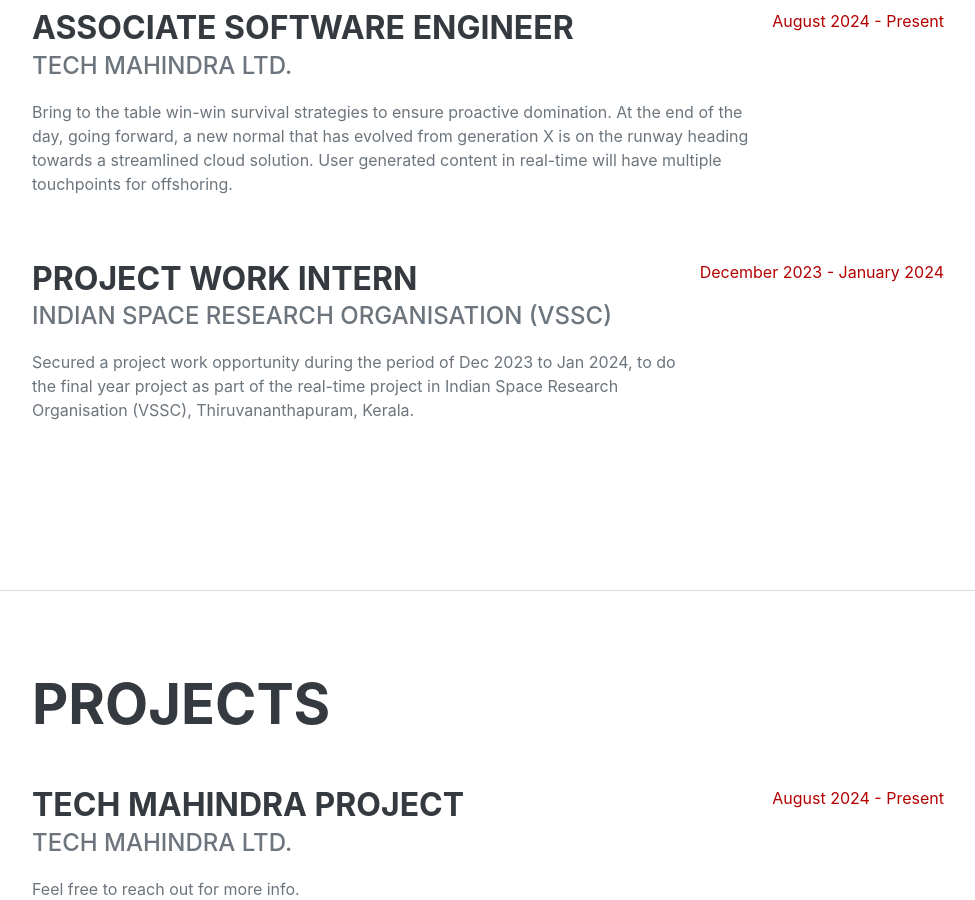
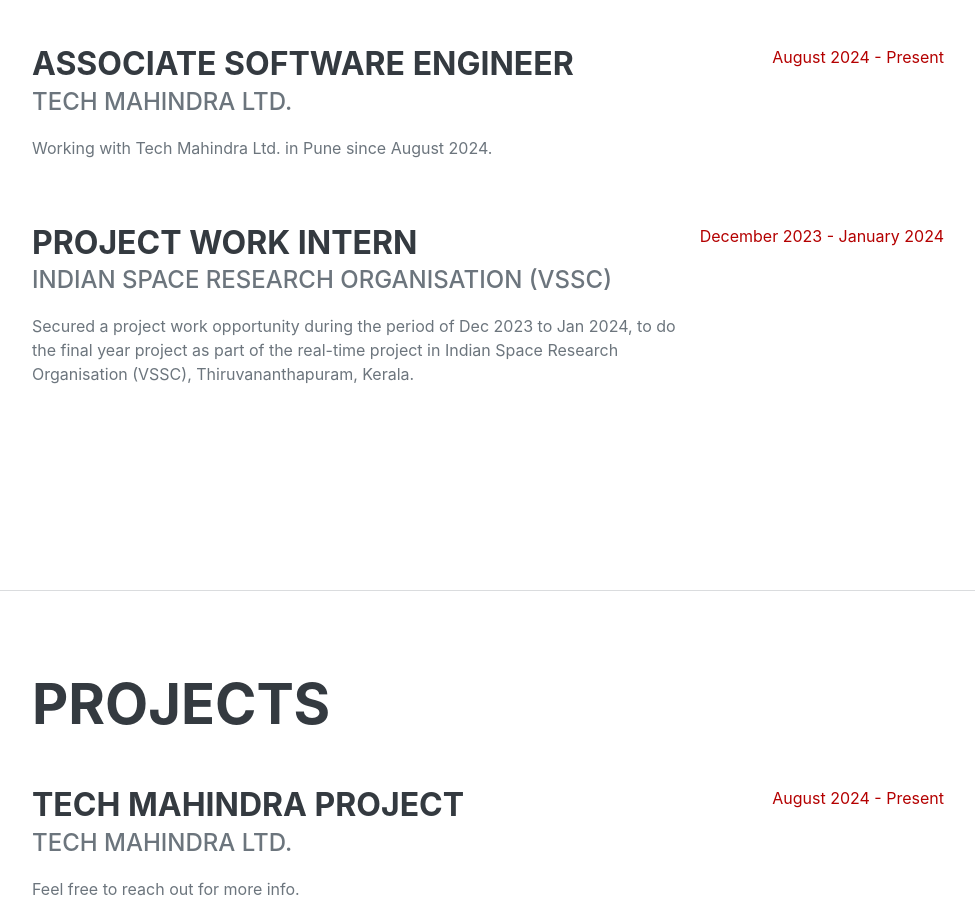
Before and after one commit to SHozab29/SHozab29.github.io, a plain HTML site: page index.html in a window 1280 px wide. Shown: the part 1011-1911 px from the top of the page, without its empty margins (288-1263 px from the left). Drawn offline with nearby package versions, Linux system fonts and the light colour scheme; a web font is replaced by a local one.

Commit message:
Discription fix

```diff
--- a/index.html
+++ b/index.html
@@ -66,7 +66,7 @@
                         <div class="flex-grow-1">
                             <h3 class="mb-0">Associate Software Engineer</h3>
                             <div class="subheading mb-3">Tech Mahindra Ltd.</div>
-                            <p>Bring to the table win-win survival strategies to ensure proactive domination. At the end of the day, going forward, a new normal that has evolved from generation X is on the runway heading towards a streamlined cloud solution. User generated content in real-time will have multiple touchpoints for offshoring.</p>
+                            <p>Working with Tech Mahindra Ltd. in Pune since August 2024.</p>
                         </div>
                         <div class="flex-shrink-0"><span class="text-primary">August 2024 - Present</span></div>
                     </div>
```
